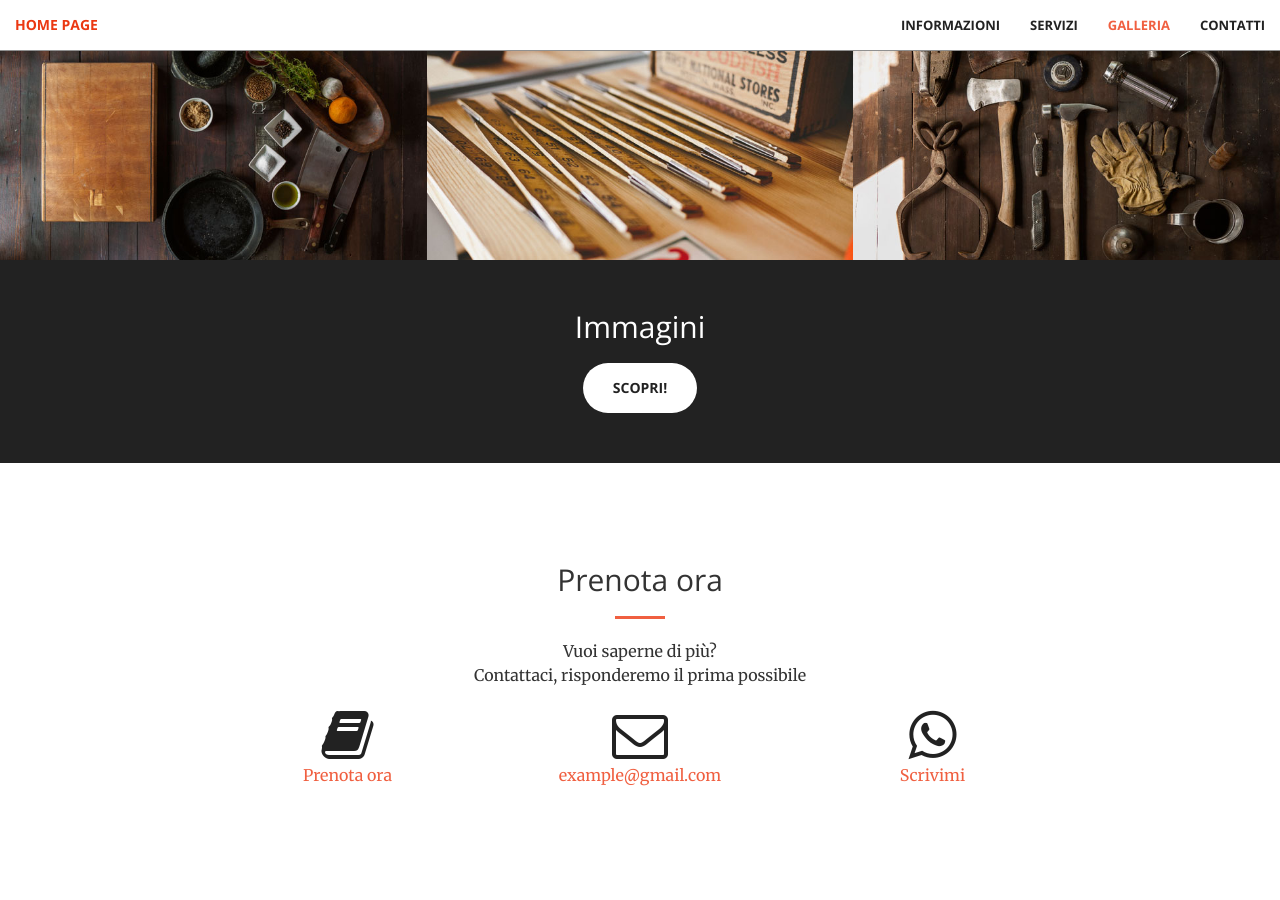
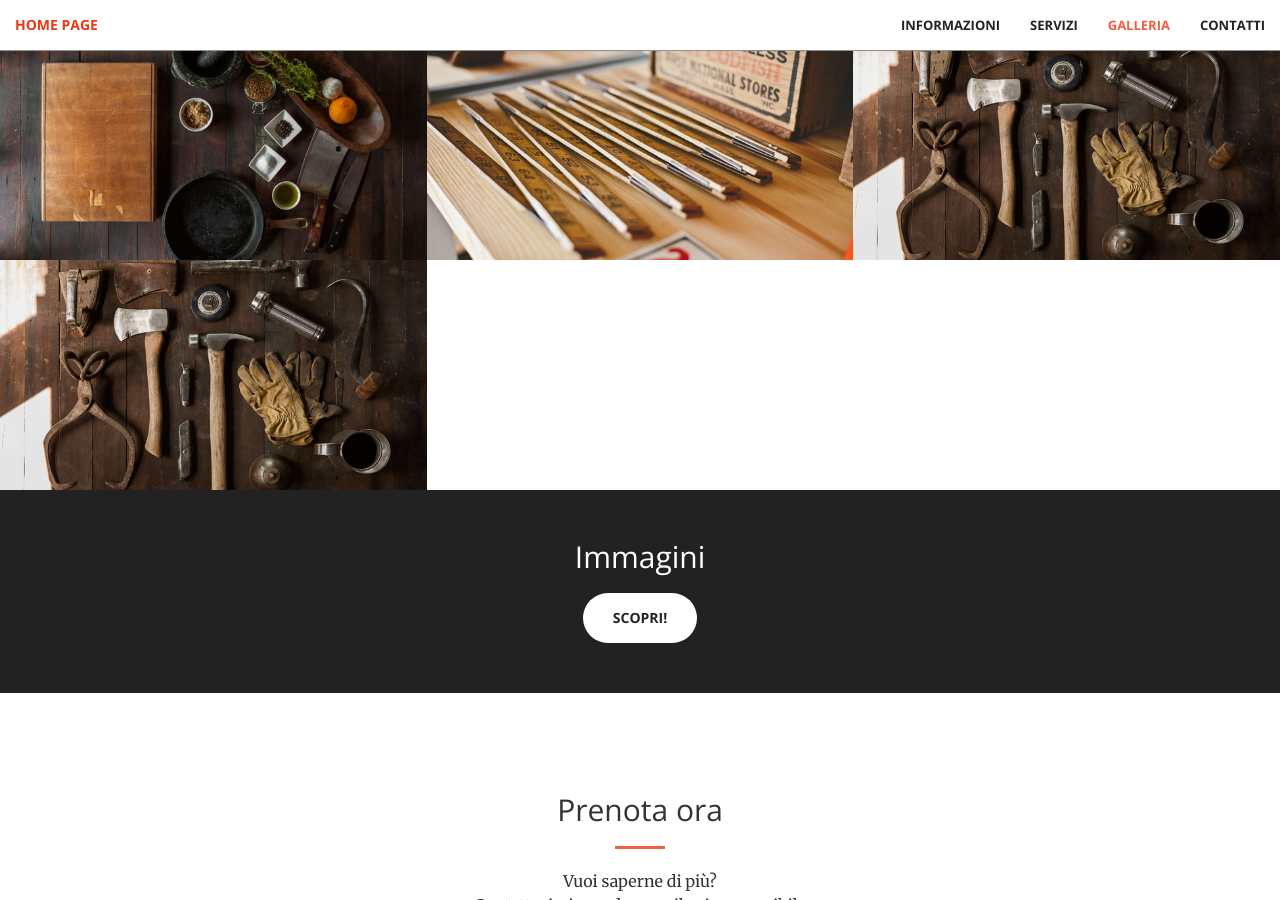
Before and after one commit to teocavaproject/teocavaproject.github.io, a Jekyll site: the page built from index.html, in a window 1280 px wide and 900 px high, scrolled down 1926 px. Built offline with Jekyll 4.4.1, drawn with Linux system fonts in a browser that asks for light colours.

Commit message:
Update portfolio.html

```diff
--- a/_includes/portfolio.html
+++ b/_includes/portfolio.html
@@ -91,6 +91,21 @@
                     </div>
                 </a>
             </div>
+            <div class="col-lg-4 col-sm-6">
+                <a href="#" class="portfolio-box">
+                    <img src="img/portfolio/6.jpg" class="img-responsive" alt="">
+                    <div class="portfolio-box-caption">
+                        <div class="portfolio-box-caption-content">
+                            <div class="project-category text-faded">
+                                Category
+                            </div>
+                            <div class="project-name">
+                                Project Name
+                            </div>
+                        </div>
+                    </div>
+                </a>
+            </div>
         </div>
     </div>
 </section>
```
